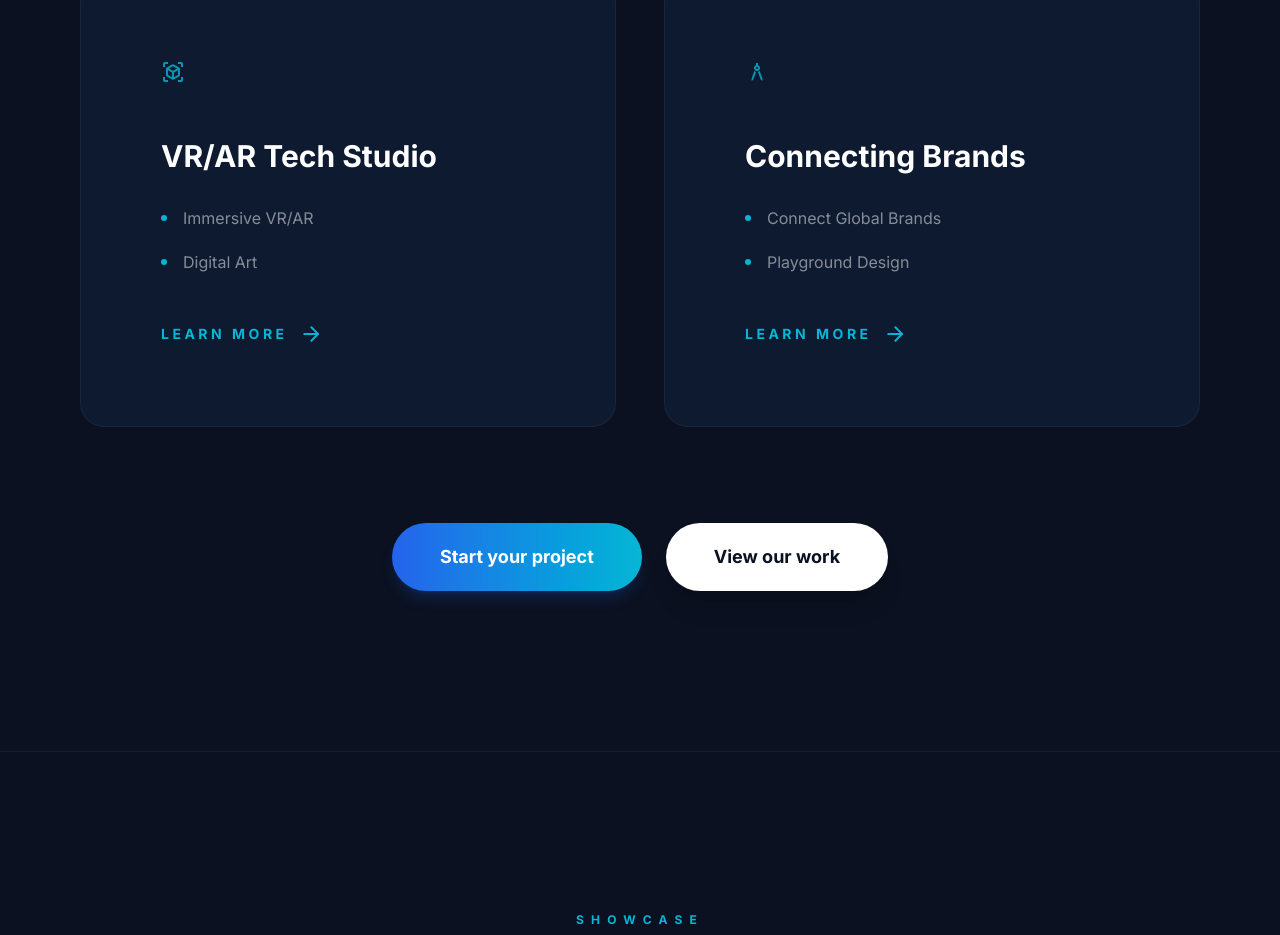
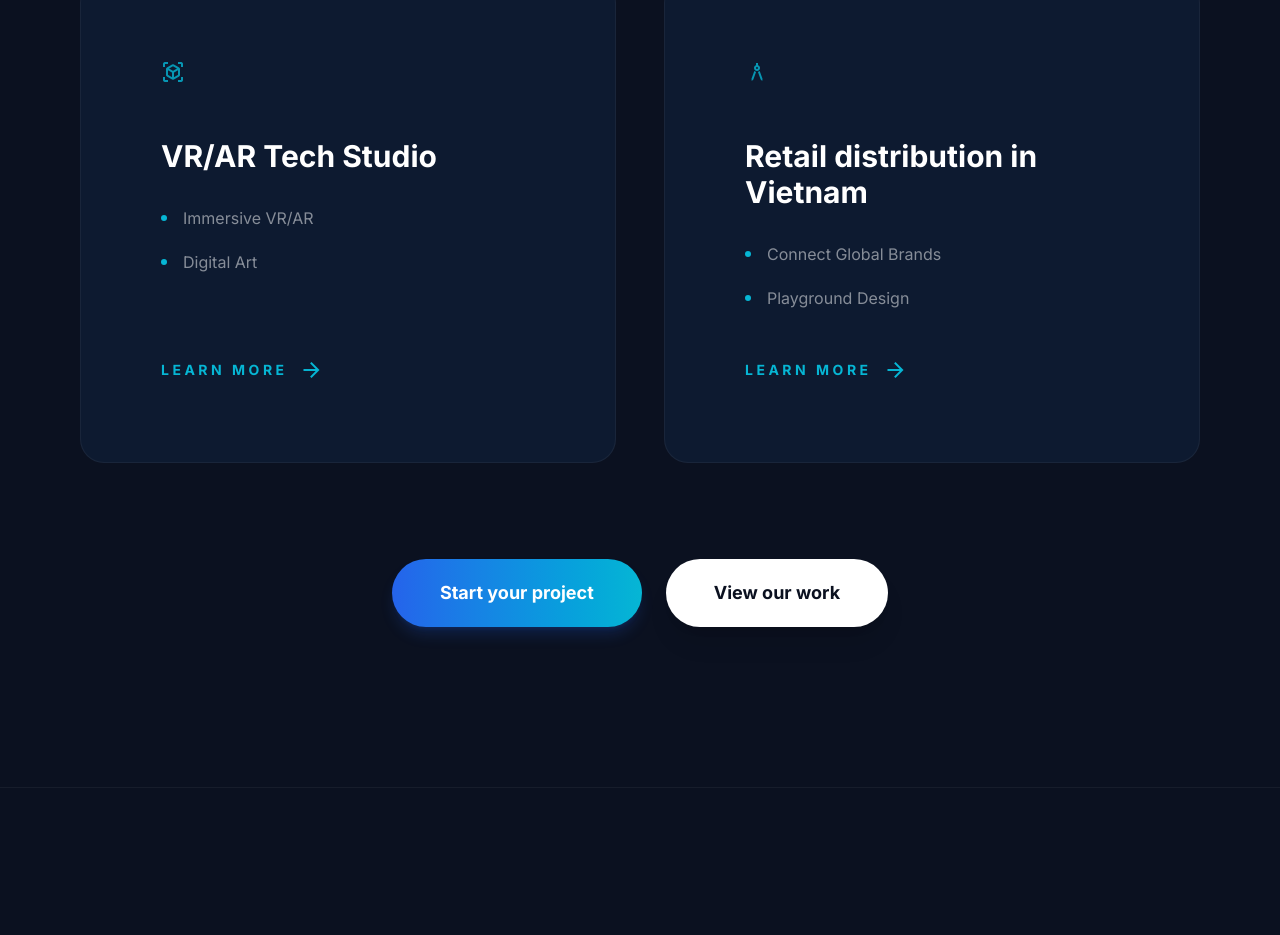
Before and after one commit to bianvi/dliangroup, a Next.js app: page / in a window 1280 px wide. Shown: the part 1701-2636 px from the top of the page. Built offline with nearby package versions, Linux system fonts and the light colour scheme; no server answers.

Commit message:
feat: replace Connecting Brands service with Retail distribution in Vietnam page and navigation links

```diff
--- a/src/app/services/connect-brands/page.tsx
+++ b/src/app/services/retail-distribution/page.tsx
@@ -21,7 +21,7 @@ import Contact from '../../../components/Contact';
 import ProjectModal from '../../../components/ProjectModal';
 import { projects } from '../../../data/projects';
 
-export default function ConnectBrandsPage() {
+export default function RetailDistributionPage() {
   const [selectedProject, setSelectedProject] = useState<any>(null);
   const [isModalOpen, setIsModalOpen] = useState(false);
 
--- a/src/components/Contact.tsx
+++ b/src/components/Contact.tsx
@@ -36,7 +36,7 @@ export default function Contact() {
     "Event Organization",
     "Production House",
     "VR/AR Tech Studio",
-    "Connecting Brands"
+    "Retail distribution in Vietnam"
   ];
 
   const budgets = [
--- a/src/components/Navbar.tsx
+++ b/src/components/Navbar.tsx
@@ -52,7 +52,7 @@ export default function Navbar() {
               <Link href="/services/event-organization" className="block px-6 py-3 text-white/70 hover:bg-cyan-accent/10 hover:text-cyan-accent transition-all">Event Organization</Link>
               <Link href="/services/production-house" className="block px-6 py-3 text-white/70 hover:bg-cyan-accent/10 hover:text-cyan-accent transition-all">Production House</Link>
               <Link href="/services/immersive-tech" className="block px-6 py-3 text-white/70 hover:bg-cyan-accent/10 hover:text-cyan-accent transition-all">VR–AR / Interaction</Link>
-              <Link href="/services/connect-brands" className="block px-6 py-3 text-white/70 hover:bg-cyan-accent/10 hover:text-cyan-accent transition-all">Connecting Brands</Link>
+              <Link href="/services/retail-distribution" className="block px-6 py-3 text-white/70 hover:bg-cyan-accent/10 hover:text-cyan-accent transition-all">Retail distribution in Vietnam</Link>
             </div>
           </div>
 
@@ -85,7 +85,7 @@ export default function Navbar() {
               <Link href="/services/event-organization" onClick={() => setIsMobileMenuOpen(false)} className="hover:text-cyan-accent">Event Organization</Link>
               <Link href="/services/production-house" onClick={() => setIsMobileMenuOpen(false)} className="hover:text-cyan-accent">Production House</Link>
               <Link href="/services/immersive-tech" onClick={() => setIsMobileMenuOpen(false)} className="hover:text-cyan-accent">VR–AR / Interaction</Link>
-              <Link href="/services/connect-brands" onClick={() => setIsMobileMenuOpen(false)} className="hover:text-cyan-accent">Connecting Brands</Link>
+              <Link href="/services/retail-distribution" onClick={() => setIsMobileMenuOpen(false)} className="hover:text-cyan-accent">Retail distribution in Vietnam</Link>
               <Link href="/portfolio" onClick={() => setIsMobileMenuOpen(false)} className="hover:text-cyan-accent">Portfolio</Link>
               <Link href="/contact" onClick={() => setIsMobileMenuOpen(false)} className="hover:text-cyan-accent">Contact</Link>
             </div>
--- a/src/components/Services.tsx
+++ b/src/components/Services.tsx
@@ -24,10 +24,10 @@ const services = [
     link: "/services/immersive-tech"
   },
   {
-    title: "Connecting Brands",
+    title: "Retail distribution in Vietnam",
     icon: "architecture",
     items: ["Connect Global Brands", "Playground Design"],
-    link: "/services/connect-brands"
+    link: "/services/retail-distribution"
   }
 ];
 
```
